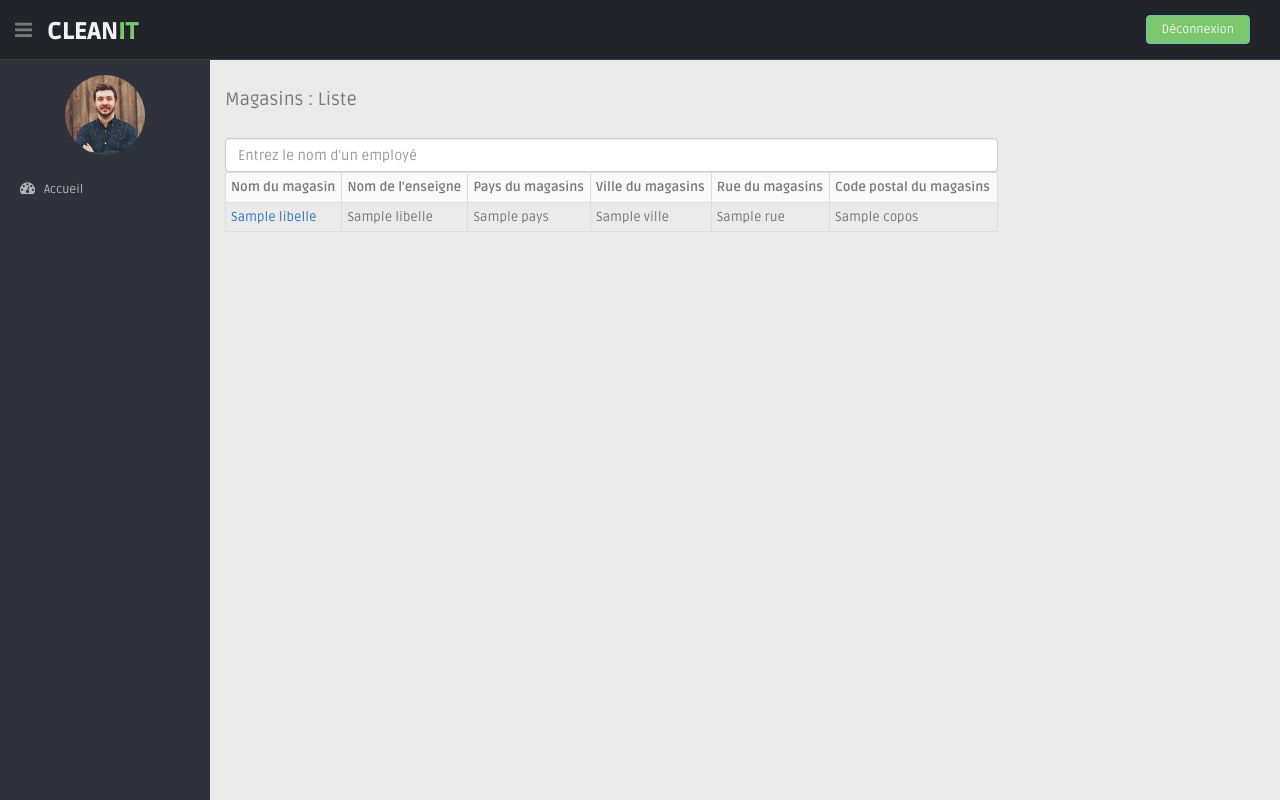
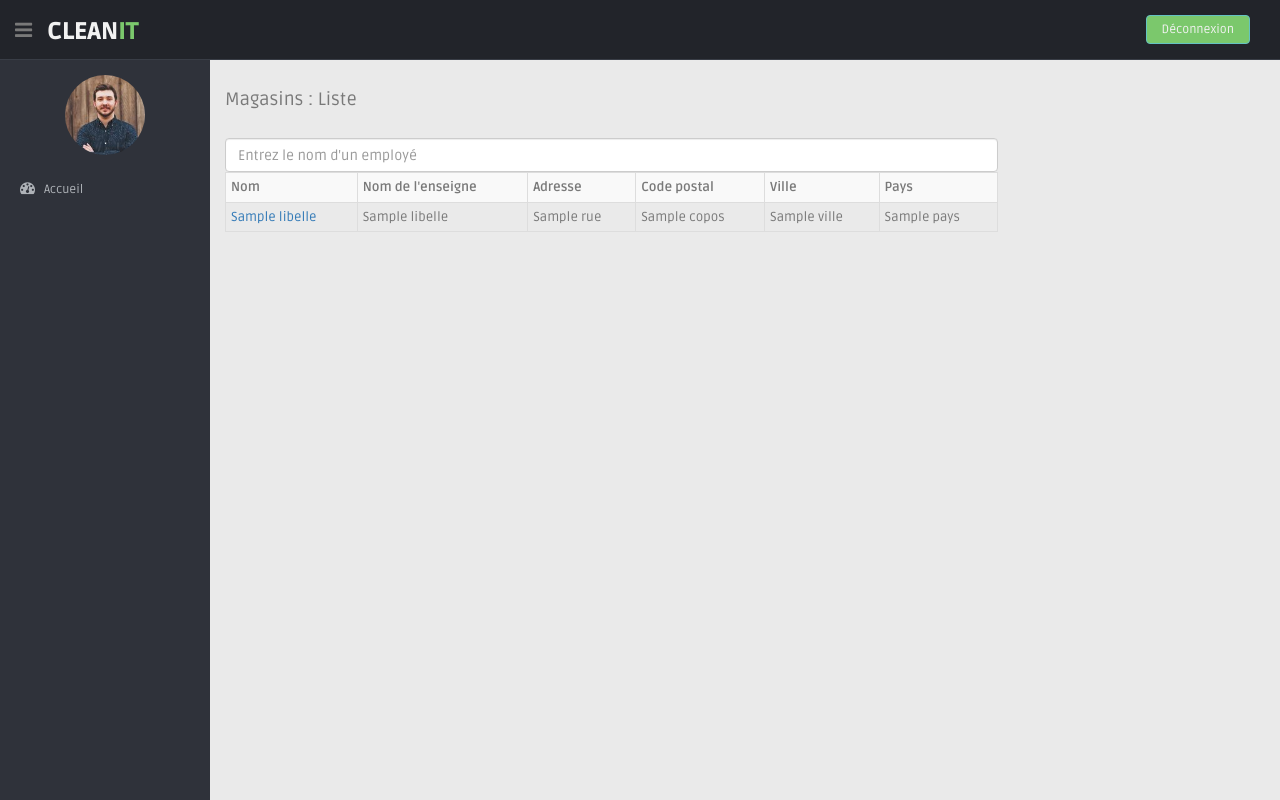
Before and after one commit to Rgarbaciak/NRT_CleanIT, a Symfony app: template templates/magasin/lister.html.twig in a window 1280 px wide. Run offline with Twig, Linux system fonts and the light colour scheme; the template is opened without the code that fills it: most values are stand-ins (such as "Sample title", 1, 10 or a date in 2020); some libraries are stand-ins or nearby versions.

Commit message:
Modifications informations magasins

```diff
--- a/templates/interlocuteur/lister.html.twig
+++ b/templates/interlocuteur/lister.html.twig
@@ -15,7 +15,7 @@
         {% block body %}{% endblock %}
         {% block javascripts %}{% endblock %}
 
-        <h4>Enseigne : Liste</h4>
+        <h4>Interlocuteur : Liste</h4>
 
 
               <input class='form-control' id='search_group' name="search_group" onkeyup="search_group2()" placeholder="Entrez le nom d'un employé">
@@ -36,7 +36,7 @@
         {% endfor %}
         {% else %}
          <tr>
-        <td>Aucune interlocuteur n'a été trouvée.</td>
+        <td>Aucun interlocuteur n'a été trouvé.</td>
         </tr>
     {% endif %}
 </table>
--- a/templates/magasin/lister.html.twig
+++ b/templates/magasin/lister.html.twig
@@ -20,22 +20,23 @@
                      <input class='form-control' id='search_group' name="search_group" onkeyup="search_group2()" placeholder="Entrez le nom d'un employé">
                 <table id='table_group' class="table table-bordered table-striped table-condensed">
         <tr>
-                      <th>Nom du magasin</th>
+                      <th>Nom</th>
                       <th>Nom de l'enseigne</th>
-                      <th >Pays du magasins</th>
-                      <th >Ville du magasins</th>
-                      <th >Rue du magasins</th>
-                      <th >Code postal du magasins</th>
+                      <th >Adresse</th>
+                      <th >Code postal</th>
+                      <th >Ville</th>
+                      <th >Pays</th>
+
 
                     </tr>
         {% for e in pMagasin %}
         <tr>
             <td><a href="{{ path('magasinConsulter', { 'id': e.id }) }}">{{ e.libelle }}</a></td>
              <td>{{ e.enseigne.libelle }}</td>
-             <td>{{ e.pays }}</td>
-             <td>{{ e.ville }}</td>
               <td>{{ e.rue }}</td>
              <td>{{ e.copos }}</td>
+             <td>{{ e.ville }}</td>
+             <td>{{ e.pays }}</td>
 
 
         {% endfor %}
```
Also changed, not shown: src/Form/MagasinModifierType.php (+7 -7 lines), src/Form/MagasinType.php (+7 -7 lines).
